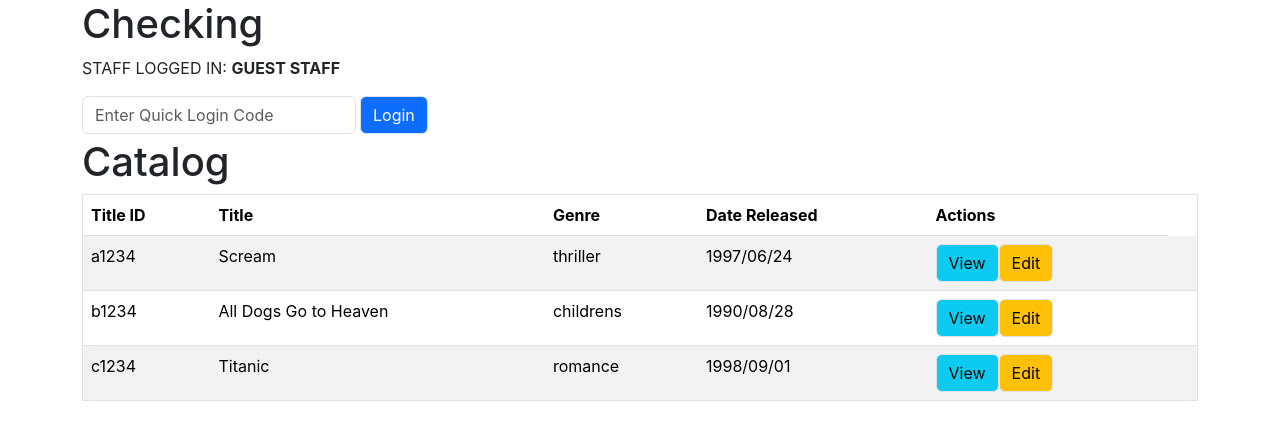
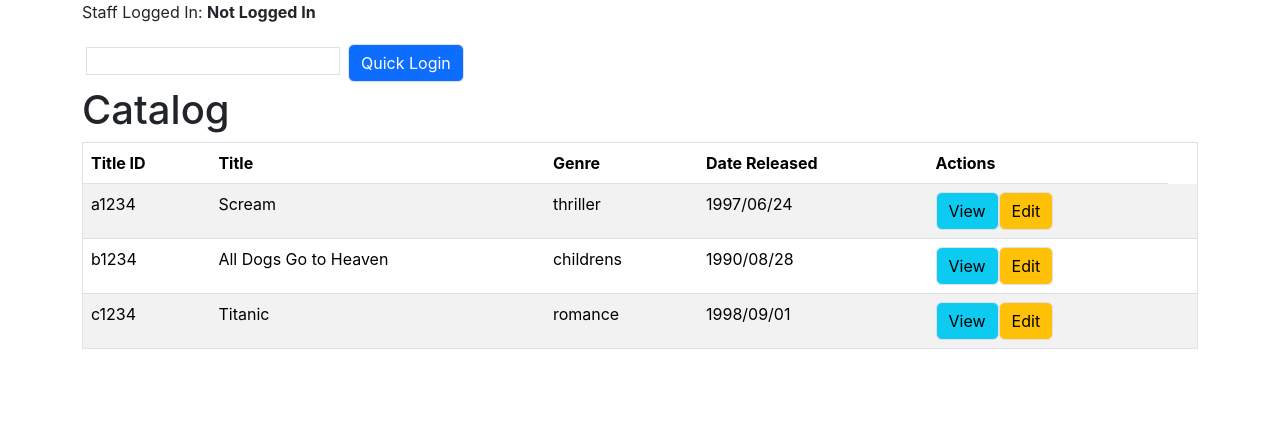
Before and after one commit to arnoprincestonpan/react-rental-store, a React (Create React App) app: page / in a window 1280 px wide. Shown: the top 440 px of the page. Built offline with nearby package versions, Linux system fonts and the light colour scheme.

Commit message:
corrected logged in

```diff
--- a/src/pages/Checking.js
+++ b/src/pages/Checking.js
@@ -4,35 +4,25 @@ import customerData from "../data/customer.json"
 import staffData from "../data/staff.json"
 
 function Checking() {
-    const [showCustomer, setShowCustomer] = useState(false)
-    const [catalog, setCatalog] = useState(catalogData)
-    const [customers, setCustomers] = useState(customerData)
-    const [staff, setStaff] = useState(staffData)
+    const [staffInfo, setStaffInfo] = useState(staffData)
+    const [shortPassword, setShortPassword] = useState("")
+    const [staffLoggedIn, setStaffLoggedIn] = useState("Not Logged In")
 
-    const [staffLogged, setStaffLogged] = useState("Guest Staff")
-    const [staffPassword, setStaffPassword] = useState("")
-    const [loggedIn, setLoggedIn] = useState(false)
-
-    const handleLogIn = (quickLoginCode) => {
-        console.log(staffPassword)
+    const handlePasswordSubmit = () => {
+        console.log(shortPassword)
+        console.log(staffLoggedIn)
+        const staffInfoIndex = staffInfo.findIndex(staff => staff.quickLogin === shortPassword)
+        console.log(staffInfoIndex)
+        if(staffInfo !== -1){
+            setStaffLoggedIn(`${staffInfo[staffInfoIndex].firstName} ${staffInfo[staffInfoIndex].lastName}`)
+        }
     }
 
     return (
     <div className='container'>
-        <h1>Checking</h1>
-        <div className="mb-1">
-            <form className="d-flex flex-row">
-                <div className="form-group">
-                    <div>
-                        <label htmlFor="staffQuickLogIn"><p className="text-uppercase">Staff Logged In: <b>{staffLogged}</b></p></label>
-                    </div>
-                    <div className="d-flex flex-row mx-auto">
-                        <input type="password" className="form-control" id="staffQuickLogin" onChange={(e) => setStaffPassword(e.targetValue)} placeholder="Enter Quick Login Code"/>
-                        <button type="submit" className="btn btn-primary border mx-1" onClick={()=>handleLogIn(staffPassword)}>Login</button>
-                    </div>
-                </div>
-            </form>
-        </div>
+        <p>Staff Logged In: <b>{staffLoggedIn}</b></p>
+        <input className="border m-1" type="text" id="shortPassword" name="shortPassword" onChange={(e) => setShortPassword(e.target.value)}/>
+        <button className="btn btn-primary border m-1" onClick={() => handlePasswordSubmit()}>Quick Login</button>
     </div>
     )
 }
```
